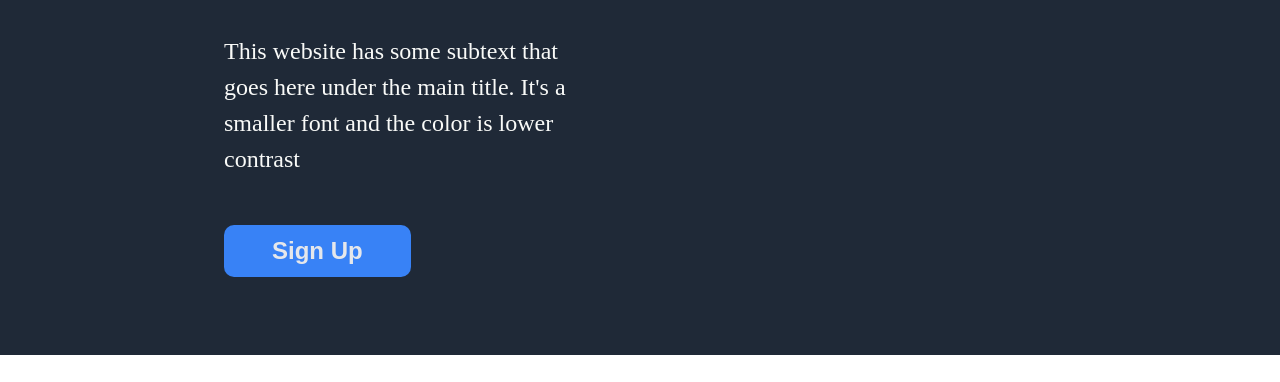
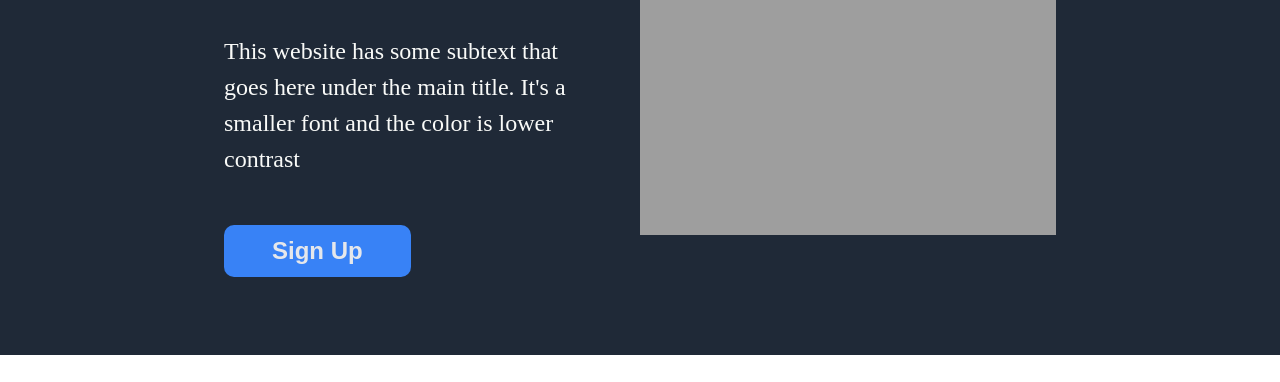
Before and after one commit to jonathanostrander/landing_page, a plain HTML site: page index.html in a window 1280 px wide. Shown: the part 288-670 px from the top of the page. Drawn offline with Linux system fonts and the light colour scheme; the site is published under a folder, as on GitHub Pages, so addresses that start at the root find nothing.

Commit message:
Add index.html

```diff
--- a/index.html
+++ b/index.html
@@ -31,10 +31,7 @@
           <button class="hero-btn"><a href="#">Sign Up</a></button>
         </div>
         <div class="hero-right">
-          <img
-            src="/img/laptop.jpg"
-            alt="Picture of a laptop with a calendar"
-          />
+          <img src="img/laptop.jpg" alt="Picture of a laptop with a calendar" />
         </div>
       </section>
     </div>
```
